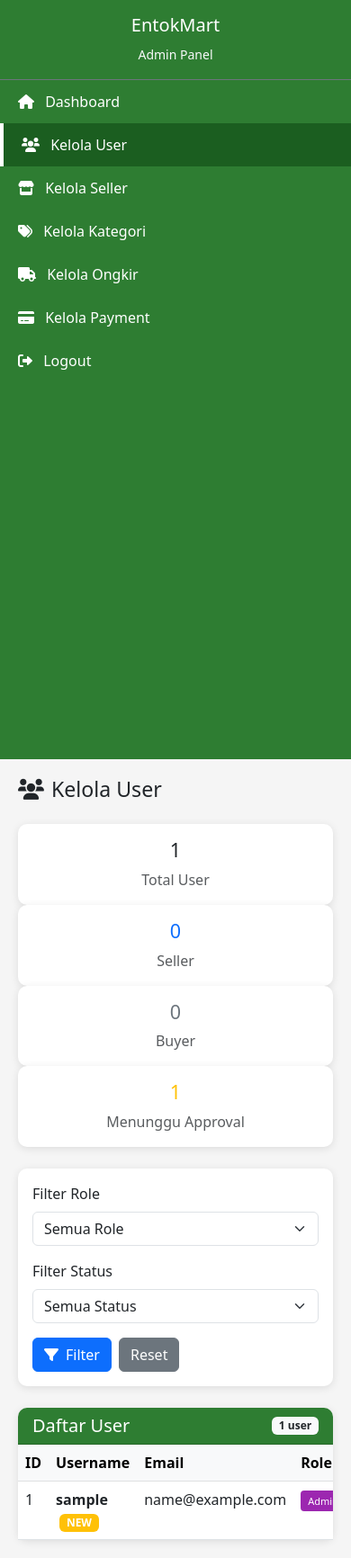
After one commit to indrarahmatm/indra-opencode, a Flask app: page /admin/users in a window 390 px wide. The commit adds this page. Shown: the whole page at 90% size. Run offline with Flask 3, Linux system fonts and the light colour scheme; the visitor is signed in with stand-in values (Sample User, id 1); data comes from the database, SQL or seed files in the repository.

Commit message:
feat: Add Kelola User page, fix mobile app navigation, update admin dashboard UI
- Add admin_users.html page with filter by role/status
- Add admin_users route in routes.py
- Update dashboard_admin.html with combined dropdown menus
- Fix mobile-app/App.js to include CheckoutScreen navigation
- Add CartStack navigator for Cart -> Checkout flow

```diff
--- a/routes.py
+++ b/routes.py
@@ -1659,6 +1659,45 @@ def admin_generate_app_key():
 
     flash(f'App API Key generated: {api_key}', 'success')
     return redirect(url_for('admin_shipping'))
+
+
+@app.route('/admin/users')
+@login_required
+def admin_users():
+    """Admin user management page - all users (buyers and sellers)"""
+    if current_user.role != 'admin':
+        flash('Unauthorized', 'error')
+        return redirect(url_for('index'))
+
+    role_filter = request.args.get('role', '')
+    status_filter = request.args.get('status', '')
+
+    query = User.query
+
+    if role_filter:
+        query = query.filter_by(role=role_filter)
+    if status_filter == 'pending':
+        query = query.filter_by(is_approved=False)
+    elif status_filter == 'approved':
+        query = query.filter_by(is_approved=True)
+
+    users = query.order_by(User.created_at.desc()).all()
+
+    # Count statistics
+    total_users = User.query.count()
+    total_sellers = User.query.filter_by(role='peternak').count()
+    total_buyers = User.query.filter_by(role='buyer').count()
+    pending_approvals = User.query.filter_by(is_approved=False).count()
+
+    return render_template('admin_users.html',
+                           title='Kelola User',
+                           users=users,
+                           role_filter=role_filter,
+                           status_filter=status_filter,
+                           total_users=total_users,
+                           total_sellers=total_sellers,
+                           total_buyers=total_buyers,
+                           pending_approvals=pending_approvals)
 
 
 @app.route('/admin/payment')
--- a/templates/admin_payment.html
+++ b/templates/admin_payment.html
@@ -85,6 +85,7 @@
                     </div>
                     <div class="card-body">
                         <form method="POST" action="{{ url_for('admin_save_midtrans') }}">
+                            <input type="hidden" name="csrf_token" value="{{ csrf_token() }}">
                             <div class="row">
                                 <div class="col-md-6 mb-3">
                                     <label class="form-label">Server Key</label>
--- /dev/null
+++ b/templates/admin_users.html
@@ -0,0 +1,227 @@
+<!DOCTYPE html>
+<html lang="id">
+<head>
+    <meta charset="UTF-8">
+    <meta name="viewport" content="width=device-width, initial-scale=1.0">
+    <title>Kelola User - EntokMart Admin</title>
+    <link href="https://cdn.jsdelivr.net/npm/bootstrap@5.3.0/dist/css/bootstrap.min.css" rel="stylesheet">
+    <link href="https://cdnjs.cloudflare.com/ajax/libs/font-awesome/6.0.0/css/all.min.css" rel="stylesheet">
+    <style>
+        body { background-color: #f5f5f5; }
+        .sidebar { background: #2E7D32; min-height: 100vh; }
+        .sidebar a { color: white; text-decoration: none; padding: 12px 20px; display: block; }
+        .sidebar a:hover { background: #1B5E20; }
+        .sidebar a.active { background: #1B5E20; border-left: 4px solid #fff; }
+        .main-content { padding: 20px; }
+        .card { border: none; border-radius: 10px; box-shadow: 0 2px 10px rgba(0,0,0,0.1); }
+        .card-header { background: #2E7D32; color: white; border-radius: 10px 10px 0 0 !important; }
+        .status-badge { padding: 5px 10px; border-radius: 20px; font-size: 12px; }
+        .status-approved { background: #4CAF50; color: white; }
+        .status-pending { background: #FF9800; color: white; }
+        .role-badge { padding: 4px 8px; border-radius: 4px; font-size: 11px; }
+        .role-admin { background: #9C27B0; color: white; }
+        .role-seller { background: #2196F3; color: white; }
+        .role-buyer { background: #607D8B; color: white; }
+    </style>
+</head>
+<body>
+    <div class="container-fluid">
+        <div class="row">
+            <!-- Sidebar -->
+            <div class="col-md-2 sidebar p-0">
+                <div class="p-3 text-center border-bottom border-secondary">
+                    <h5 class="text-white">EntokMart</h5>
+                    <small class="text-light">Admin Panel</small>
+                </div>
+                <a href="/admin"><i class="fas fa-home me-2"></i> Dashboard</a>
+                <a href="/admin/users" class="active"><i class="fas fa-users me-2"></i> Kelola User</a>
+                <a href="/admin/sellers"><i class="fas fa-store me-2"></i> Kelola Seller</a>
+                <a href="/admin/categories"><i class="fas fa-tags me-2"></i> Kelola Kategori</a>
+                <a href="/admin/shipping"><i class="fas fa-truck me-2"></i> Kelola Ongkir</a>
+                <a href="/admin/payment"><i class="fas fa-credit-card me-2"></i> Kelola Payment</a>
+                <a href="/logout"><i class="fas fa-sign-out-alt me-2"></i> Logout</a>
+            </div>
+
+            <!-- Main Content -->
+            <div class="col-md-10 main-content">
+                <h3 class="mb-4"><i class="fas fa-users me-2"></i>Kelola User</h3>
+
+                <!-- Stats Cards -->
+                <div class="row mb-4">
+                    <div class="col-md-3">
+                        <div class="card text-center">
+                            <div class="card-body">
+                                <h4>{{ total_users }}</h4>
+                                <p class="text-muted mb-0">Total User</p>
+                            </div>
+                        </div>
+                    </div>
+                    <div class="col-md-3">
+                        <div class="card text-center">
+                            <div class="card-body">
+                                <h4 class="text-primary">{{ total_sellers }}</h4>
+                                <p class="text-muted mb-0">Seller</p>
+                            </div>
+                        </div>
+                    </div>
+                    <div class="col-md-3">
+                        <div class="card text-center">
+                            <div class="card-body">
+                                <h4 class="text-secondary">{{ total_buyers }}</h4>
+                                <p class="text-muted mb-0">Buyer</p>
+                            </div>
+                        </div>
+                    </div>
+                    <div class="col-md-3">
+                        <div class="card text-center">
+                            <div class="card-body">
+                                <h4 class="text-warning">{{ pending_approvals }}</h4>
+                                <p class="text-muted mb-0">Menunggu Approval</p>
+                            </div>
+                        </div>
+                    </div>
+                </div>
+
+                <!-- Filters -->
+                <div class="card mb-4">
+                    <div class="card-body">
+                        <form method="GET" class="row g-3">
+                            <div class="col-md-4">
+                                <label class="form-label">Filter Role</label>
+                                <select name="role" class="form-select">
+                                    <option value="">Semua Role</option>
+                                    <option value="admin" {{ 'selected' if role_filter == 'admin' else '' }}>Admin</option>
+                                    <option value="peternak" {{ 'selected' if role_filter == 'peternak' else '' }}>Seller</option>
+                                    <option value="buyer" {{ 'selected' if role_filter == 'buyer' else '' }}>Buyer</option>
+                                </select>
+                            </div>
+                            <div class="col-md-4">
+                                <label class="form-label">Filter Status</label>
+                                <select name="status" class="form-select">
+                                    <option value="">Semua Status</option>
+                                    <option value="approved" {{ 'selected' if status_filter == 'approved' else '' }}>Approved</option>
+                                    <option value="pending" {{ 'selected' if status_filter == 'pending' else '' }}>Pending</option>
+                                </select>
+                            </div>
+                            <div class="col-md-4 d-flex align-items-end">
+                                <button type="submit" class="btn btn-primary">
+                                    <i class="fas fa-filter me-2"></i>Filter
+                                </button>
+                                <a href="{{ url_for('admin_users') }}" class="btn btn-secondary ms-2">
+                                    Reset
+                                </a>
+                            </div>
+                        </form>
+                    </div>
+                </div>
+
+                <!-- Users Table -->
+                <div class="card">
+                    <div class="card-header d-flex justify-content-between align-items-center">
+                        <h5 class="mb-0">Daftar User</h5>
+                        <span class="badge bg-light text-dark">{{ users|length }} user</span>
+                    </div>
+                    <div class="card-body p-0">
+                        <div class="table-responsive">
+                            <table class="table table-hover mb-0">
+                                <thead class="table-light">
+                                    <tr>
+                                        <th>ID</th>
+                                        <th>Username</th>
+                                        <th>Email</th>
+                                        <th>Role</th>
+                                        <th>Status</th>
+                                        <th>Bergabung</th>
+                                        <th>Aksi</th>
+                                    </tr>
+                                </thead>
+                                <tbody>
+                                    {% for user in users %}
+                                    <tr>
+                                        <td>{{ user.id }}</td>
+                                        <td>
+                                            <strong>{{ user.username }}</strong>
+                                            {% if user.is_approved == false %}
+                                                <span class="badge bg-warning ms-1">NEW</span>
+                                            {% endif %}
+                                        </td>
+                                        <td>{{ user.email }}</td>
+                                        <td>
+                                            <span class="role-badge {{ 'role-admin' if user.role == 'admin' else 'role-seller' if user.role == 'peternak' else 'role-buyer' if user.role == 'buyer' else '' }}">
+                                                {{ 'Admin' if user.role == 'admin' else 'Seller' if user.role == 'peternak' else 'Buyer' }}
+                                            </span>
+                                        </td>
+                                        <td>
+                                            <span class="status-badge {{ 'status-approved' if user.is_approved else 'status-pending' }}">
+                                                {{ 'Approved' if user.is_approved else 'Pending' }}
+                                            </span>
+                                        </td>
+                                        <td>{{ user.created_at.strftime('%d %b %Y') if user.created_at else '-' }}</td>
+                                        <td>
+                                            {% if user.role != 'admin' %}
+                                            <a href="{{ url_for('admin_user_edit', id=user.id) }}" class="btn btn-sm btn-outline-primary">
+                                                <i class="fas fa-edit"></i>
+                                            </a>
+                                            <button class="btn btn-sm btn-outline-danger" onclick="deleteUser({{ user.id }}, '{{ user.username }}')">
+                                                <i class="fas fa-trash"></i>
+                                            </button>
+                                            {% if user.is_approved == false and user.role == 'peternak' %}
+                                            <form method="POST" action="{{ url_for('admin_approve', id=user.id) }}" style="display:inline;">
+                                                <input type="hidden" name="csrf_token" value="{{ csrf_token() }}">
+                                                <button type="submit" class="btn btn-sm btn-success">
+                                                    <i class="fas fa-check"></i>
+                                                </button>
+                                            </form>
+                                            <form method="POST" action="{{ url_for('admin_reject', id=user.id) }}" style="display:inline;">
+                                                <input type="hidden" name="csrf_token" value="{{ csrf_token() }}">
+                                                <button type="submit" class="btn btn-sm btn-danger">
+                                                    <i class="fas fa-times"></i>
+                                                </button>
+                                            </form>
+                                            {% endif %}
+                                            {% else %}
+                                            <span class="text-muted">-</span>
+                                            {% endif %}
+                                        </td>
+                                    </tr>
+                                    {% else %}
+                                    <tr>
+                                        <td colspan="7" class="text-center py-4">
+                                            <p class="text-muted mb-0">Tidak ada user ditemukan</p>
+                                        </td>
+                                    </tr>
+                                    {% endfor %}
+                                </tbody>
+                            </table>
+                        </div>
+                    </div>
+                </div>
+            </div>
+        </div>
+    </div>
+
+    <script src="https://cdn.jsdelivr.net/npm/bootstrap@5.3.0/dist/js/bootstrap.bundle.min.js"></script>
+    <script>
+    function deleteUser(id, username) {
+        if (confirm('Apakah Anda yakin ingin menghapus user "' + username + '"? Tindakan ini tidak dapat dibatalkan.')) {
+            fetch('/admin/user/delete/' + id, {
+                method: 'GET',
+                headers: {
+                    'Content-Type': 'application/json',
+                }
+            })
+            .then(response => {
+                if (response.ok) {
+                    location.reload();
+                } else {
+                    alert('Gagal menghapus user');
+                }
+            })
+            .catch(error => {
+                alert('Terjadi kesalahan');
+            });
+        }
+    }
+    </script>
+</body>
+</html>
```
Also changed, not shown: mobile-app/App.js (+25 -2 lines), templates/dashboard_admin.html (+20 -11 lines).
